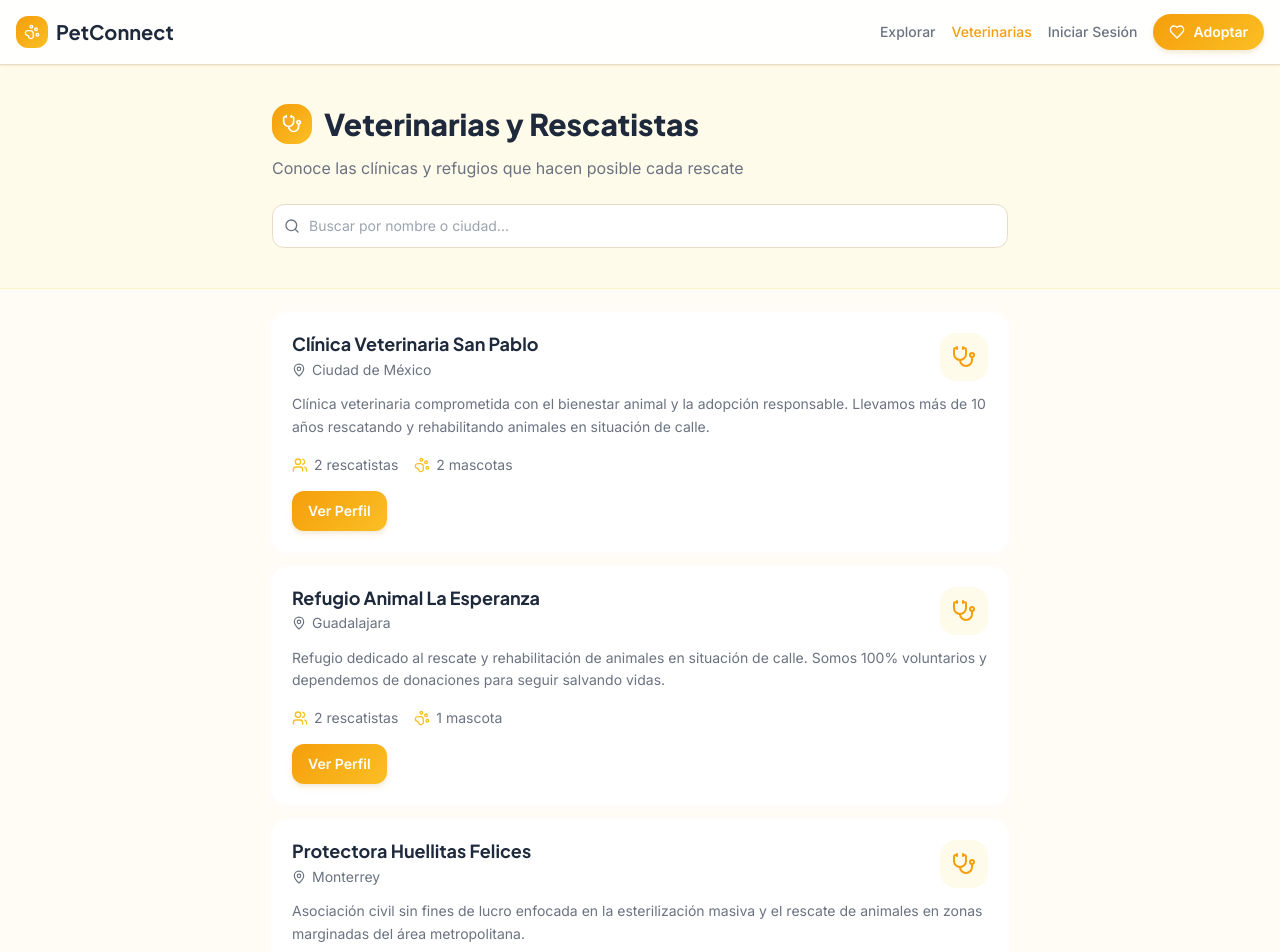
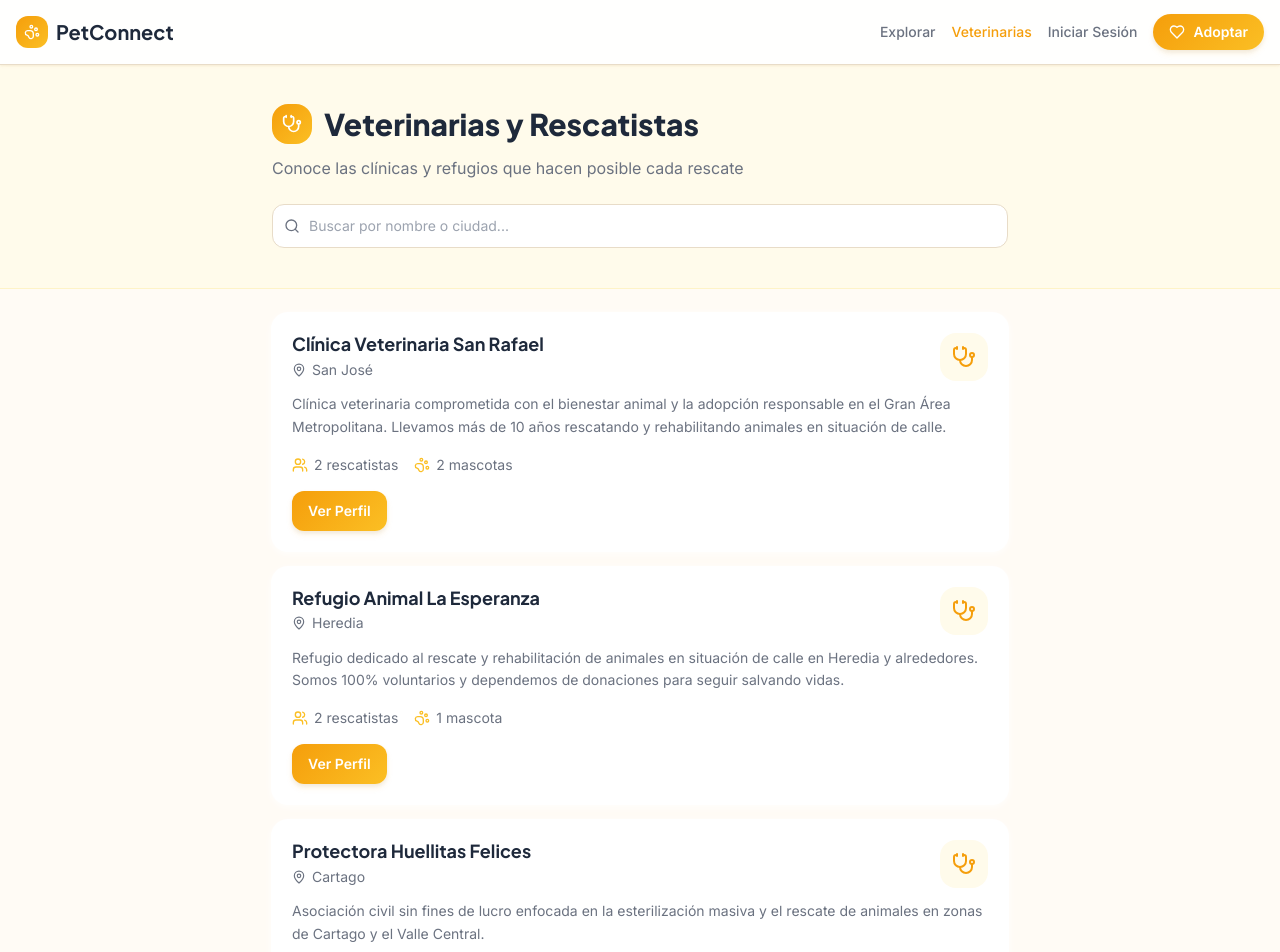
Before and after one commit to AndresZum04/petProyect, a Next.js app: page /vets in a window 1280 px wide. Shown: the top 952 px of the page. Built offline with nearby package versions, Linux system fonts and the light colour scheme; no server answers.

Commit message:
feat: datos demo actualizados a Costa Rica (ciudades, teléfonos +506, nombres)

```diff
--- a/app/dashboard/page.tsx
+++ b/app/dashboard/page.tsx
@@ -14,9 +14,9 @@ import useDemoAuthStore from '@/store/useDemoAuthStore'
 import type { Pet } from '@/types'
 
 const DEMO_PETS: Pet[] = [
-  { id: 'demo-1', name: 'Luna', species: 'dog', breed: 'Golden Retriever Mix', age_label: '2 años', size: 'large', gender: 'female', status: 'available', special_needs: false, personality_tags: ['juguetona', 'cariñosa'], photos: ['https://images.unsplash.com/photo-1552053831-71594a27632d?w=200&q=80'], location: 'Ciudad de México', created_at: new Date().toISOString() },
-  { id: 'demo-2', name: 'Mochi', species: 'cat', breed: 'Doméstico de Pelo Corto', age_label: '1 año', size: 'small', gender: 'male', status: 'available', special_needs: false, personality_tags: ['curioso'], photos: ['https://images.unsplash.com/photo-1574158622682-e40e69881006?w=200&q=80'], location: 'Guadalajara', created_at: new Date().toISOString() },
-  { id: 'demo-3', name: 'Bruno', species: 'dog', breed: 'Bulldog Francés', age_label: '4 años', size: 'small', gender: 'male', status: 'reserved', special_needs: true, personality_tags: ['calmado'], photos: ['https://images.unsplash.com/photo-1583511655857-d19b40a7a54e?w=200&q=80'], location: 'Monterrey', created_at: new Date().toISOString() },
+  { id: 'demo-1', name: 'Luna', species: 'dog', breed: 'Golden Retriever Mix', age_label: '2 años', size: 'large', gender: 'female', status: 'available', special_needs: false, personality_tags: ['juguetona', 'cariñosa'], photos: ['https://images.unsplash.com/photo-1552053831-71594a27632d?w=200&q=80'], location: 'San José', created_at: new Date().toISOString() },
+  { id: 'demo-2', name: 'Mochi', species: 'cat', breed: 'Doméstico de Pelo Corto', age_label: '1 año', size: 'small', gender: 'male', status: 'available', special_needs: false, personality_tags: ['curioso'], photos: ['https://images.unsplash.com/photo-1574158622682-e40e69881006?w=200&q=80'], location: 'Heredia', created_at: new Date().toISOString() },
+  { id: 'demo-3', name: 'Bruno', species: 'dog', breed: 'Bulldog Francés', age_label: '4 años', size: 'small', gender: 'male', status: 'reserved', special_needs: true, personality_tags: ['calmado'], photos: ['https://images.unsplash.com/photo-1583511655857-d19b40a7a54e?w=200&q=80'], location: 'Cartago', created_at: new Date().toISOString() },
 ]
 
 const EMPTY_FORM = {
--- a/app/pets/[id]/page.tsx
+++ b/app/pets/[id]/page.tsx
@@ -14,8 +14,8 @@ const DEMO_PETS: Record<string, Pet & { story: string; rescue_story: string; hea
       'https://images.unsplash.com/photo-1587300003388-59208cc962cb?w=800&q=80',
       'https://images.unsplash.com/photo-1552053831-71594a27632d?w=800&q=80',
     ],
-    story: 'Luna fue encontrada deambulando cerca de la carretera con un collar improvisado y sin microchip. A pesar de su difícil comienzo, saluda a cada visitante con su característico giro de cola y enamora a todos en segundos. Aprendió cinco comandos en solo dos semanas de hogar temporal — claramente alguien la amó y le enseñó bien.',
-    rescue_story: 'Luna fue rescatada el 15 de junio de 2024 a la orilla de la Carretera 35. Un conductor amable la vio y llamó a nuestra línea de rescate. Estaba desnutrida pero de buen ánimo. Tras 3 meses de hogar temporal, está lista para su hogar para siempre.',
+    story: 'Luna fue encontrada deambulando cerca de la autopista en Escazú con un collar improvisado y sin microchip. A pesar de su difícil comienzo, saluda a cada visitante con su característico giro de cola y enamora a todos en segundos. Aprendió cinco comandos en solo dos semanas de hogar temporal — claramente alguien la amó y le enseñó bien.',
+    rescue_story: 'Luna fue rescatada el 15 de junio de 2024 a la orilla de la Ruta 27 cerca de Ciudad Colón. Un conductor amable la vio y llamó a nuestra línea de rescate. Estaba desnutrida pero de buen ánimo. Tras 3 meses de hogar temporal en San José, está lista para su hogar para siempre.',
     health_notes: 'Completamente vacunada, esterilizada y con microchip. Salud excelente. Pasa todas las pruebas de temperamento con honores.',
     vaccines: [
       { name: 'Rabia', date: 'Jul 2024' },
--- a/lib/translations.ts
+++ b/lib/translations.ts
@@ -123,11 +123,11 @@ export const translations = {
       subtitle: 'Tell us a bit about yourself so the shelter can find the best match.',
       fields: {
         name: 'Full Name',
-        namePlaceholder: 'Maria García',
+        namePlaceholder: 'María Rodríguez',
         email: 'Email',
         emailPlaceholder: 'you@email.com',
         phone: 'Phone',
-        phonePlaceholder: '+1 555 000',
+        phonePlaceholder: '+506 8888-0000',
         housing: 'Your home',
         experience: 'Experience with pets',
         motivation: (name: string) => `Why do you want to adopt ${name}?`,
@@ -214,7 +214,7 @@ export const translations = {
         saving: 'Saving...',
         add: 'Add Pet',
         location: 'Location',
-        locationPlaceholder: 'City or neighborhood',
+        locationPlaceholder: 'San José, Heredia...',
         contact: 'Contact',
         contactPlaceholder: 'Phone or email',
         requirements: 'Adoption Requirements',
@@ -265,7 +265,7 @@ export const translations = {
         city: 'City',
         cityPlaceholder: 'Mexico City',
         phone: 'Phone',
-        phonePlaceholder: '+1 555 000',
+        phonePlaceholder: '+506 8888-0000',
         email: 'Email',
         emailPlaceholder: 'contact@vet.com',
         description: 'Description',
@@ -291,7 +291,7 @@ export const translations = {
         title: 'Join as Rescuer',
         subtitle: (vetName: string) => `Register at ${vetName}`,
         name: 'Your name',
-        namePlaceholder: 'María García',
+        namePlaceholder: 'María Rodríguez',
         role: 'Role',
         roles: { rescuer: 'Rescuer', vet: 'Veterinarian', volunteer: 'Volunteer', foster: 'Foster Home' },
         submit: 'Join',
@@ -443,11 +443,11 @@ export const translations = {
       subtitle: 'Cuéntanos un poco sobre ti para que el refugio encuentre el mejor candidato.',
       fields: {
         name: 'Nombre Completo',
-        namePlaceholder: 'María García',
+        namePlaceholder: 'María Rodríguez',
         email: 'Correo Electrónico',
         emailPlaceholder: 'tú@correo.com',
         phone: 'Teléfono',
-        phonePlaceholder: '+52 55 0000',
+        phonePlaceholder: '+506 8888-0000',
         housing: 'Tu hogar',
         experience: 'Experiencia con mascotas',
         motivation: (name: string) => `¿Por qué quieres adoptar a ${name}?`,
@@ -534,7 +534,7 @@ export const translations = {
         saving: 'Guardando...',
         add: 'Agregar Mascota',
         location: 'Ubicación',
-        locationPlaceholder: 'Ciudad o colonia',
+        locationPlaceholder: 'San José, Heredia, Cartago...',
         contact: 'Contacto',
         contactPlaceholder: 'Teléfono o correo',
         requirements: 'Requisitos de Adopción',
@@ -583,9 +583,9 @@ export const translations = {
         name: 'Nombre',
         namePlaceholder: 'Clínica Veterinaria San Pablo',
         city: 'Ciudad',
-        cityPlaceholder: 'Ciudad de México',
+        cityPlaceholder: 'San José',
         phone: 'Teléfono',
-        phonePlaceholder: '+52 55 0000 0000',
+        phonePlaceholder: '+506 2222-0000',
         email: 'Correo',
         emailPlaceholder: 'contacto@veterinaria.com',
         description: 'Descripción',
@@ -611,7 +611,7 @@ export const translations = {
         title: 'Unirme como Rescatista',
         subtitle: (vetName: string) => `Regístrate en ${vetName}`,
         name: 'Tu nombre',
-        namePlaceholder: 'María García',
+        namePlaceholder: 'María Rodríguez',
         role: 'Rol',
         roles: { rescuer: 'Rescatista', vet: 'Veterinario/a', volunteer: 'Voluntario/a', foster: 'Hogar Temporal' },
         submit: 'Unirme',
--- a/store/useVetStore.ts
+++ b/store/useVetStore.ts
@@ -7,63 +7,63 @@ import type { Vet, Rescuer, VetPet } from '@/types'
 const DEMO_VETS: Vet[] = [
   {
     id: 'vet-1',
-    name: 'Clínica Veterinaria San Pablo',
-    city: 'Ciudad de México',
-    phone: '+52 55 1234 5678',
-    email: 'contacto@sanpablo.vet',
-    description: 'Clínica veterinaria comprometida con el bienestar animal y la adopción responsable. Llevamos más de 10 años rescatando y rehabilitando animales en situación de calle.',
+    name: 'Clínica Veterinaria San Rafael',
+    city: 'San José',
+    phone: '+506 2224-5678',
+    email: 'contacto@sanrafael.cr',
+    description: 'Clínica veterinaria comprometida con el bienestar animal y la adopción responsable en el Gran Área Metropolitana. Llevamos más de 10 años rescatando y rehabilitando animales en situación de calle.',
     created_at: new Date(Date.now() - 86400000 * 30).toISOString(),
   },
   {
     id: 'vet-2',
     name: 'Refugio Animal La Esperanza',
-    city: 'Guadalajara',
-    phone: '+52 33 9876 5432',
-    email: 'info@laesperanza.org',
-    description: 'Refugio dedicado al rescate y rehabilitación de animales en situación de calle. Somos 100% voluntarios y dependemos de donaciones para seguir salvando vidas.',
+    city: 'Heredia',
+    phone: '+506 2261-3490',
+    email: 'info@laesperanza.cr',
+    description: 'Refugio dedicado al rescate y rehabilitación de animales en situación de calle en Heredia y alrededores. Somos 100% voluntarios y dependemos de donaciones para seguir salvando vidas.',
     created_at: new Date(Date.now() - 86400000 * 15).toISOString(),
   },
   {
     id: 'vet-3',
     name: 'Protectora Huellitas Felices',
-    city: 'Monterrey',
-    phone: '+52 81 5555 1234',
-    email: 'huellitas@correo.com',
-    description: 'Asociación civil sin fines de lucro enfocada en la esterilización masiva y el rescate de animales en zonas marginadas del área metropolitana.',
+    city: 'Cartago',
+    phone: '+506 2552-1234',
+    email: 'huellitas@gmail.com',
+    description: 'Asociación civil sin fines de lucro enfocada en la esterilización masiva y el rescate de animales en zonas de Cartago y el Valle Central.',
     created_at: new Date(Date.now() - 86400000 * 7).toISOString(),
   },
 ]
 
 const DEMO_RESCUERS: Rescuer[] = [
-  { id: 'res-1', vet_id: 'vet-1', name: 'Dra. Ana López', role: 'Veterinaria', created_at: new Date(Date.now() - 86400000 * 20).toISOString() },
-  { id: 'res-2', vet_id: 'vet-1', name: 'Carlos Martín', role: 'Rescatista', created_at: new Date(Date.now() - 86400000 * 10).toISOString() },
-  { id: 'res-3', vet_id: 'vet-2', name: 'Sofía Ramírez', role: 'Voluntaria', created_at: new Date(Date.now() - 86400000 * 5).toISOString() },
-  { id: 'res-4', vet_id: 'vet-2', name: 'Dr. Miguel Torres', role: 'Veterinario', created_at: new Date(Date.now() - 86400000 * 3).toISOString() },
-  { id: 'res-5', vet_id: 'vet-3', name: 'Laura Gómez', role: 'Hogar Temporal', created_at: new Date(Date.now() - 86400000 * 2).toISOString() },
+  { id: 'res-1', vet_id: 'vet-1', name: 'Dra. Ana Solano', role: 'Veterinario/a', created_at: new Date(Date.now() - 86400000 * 20).toISOString() },
+  { id: 'res-2', vet_id: 'vet-1', name: 'Carlos Mora', role: 'Rescatista', created_at: new Date(Date.now() - 86400000 * 10).toISOString() },
+  { id: 'res-3', vet_id: 'vet-2', name: 'Sofía Vargas', role: 'Voluntario/a', created_at: new Date(Date.now() - 86400000 * 5).toISOString() },
+  { id: 'res-4', vet_id: 'vet-2', name: 'Dr. Miguel Arias', role: 'Veterinario/a', created_at: new Date(Date.now() - 86400000 * 3).toISOString() },
+  { id: 'res-5', vet_id: 'vet-3', name: 'Laura Campos', role: 'Hogar Temporal', created_at: new Date(Date.now() - 86400000 * 2).toISOString() },
 ]
 
 const DEMO_VET_PETS: VetPet[] = [
   {
-    id: 'vp-1', vet_id: 'vet-1', name: 'Max', species: 'dog', age_label: '1 año',
-    description: 'Rescatado de las calles del centro. Muy cariñoso y activo, se lleva bien con niños y otros perros.',
+    id: 'vp-1', vet_id: 'vet-1', name: 'Tico', species: 'dog', age_label: '1 año',
+    description: 'Rescatado de las calles de Los Yoses. Muy cariñoso y activo, se lleva bien con niños y otros perros. Busca un hogar con jardín.',
     photos: ['https://images.unsplash.com/photo-1587300003388-59208cc962cb?w=400&q=80'],
     status: 'available', created_at: new Date(Date.now() - 86400000 * 5).toISOString(),
   },
   {
-    id: 'vp-2', vet_id: 'vet-1', name: 'Mia', species: 'cat', age_label: '6 meses',
-    description: 'Rescatada de una colonia felina. Tímida al principio pero muy amorosa una vez que te conoce.',
+    id: 'vp-2', vet_id: 'vet-1', name: 'Mía', species: 'cat', age_label: '6 meses',
+    description: 'Rescatada de una colonia felina en Barrio Escalante. Tímida al principio pero muy amorosa una vez que te conoce.',
     photos: ['https://images.unsplash.com/photo-1548247416-ec66f4900b2e?w=400&q=80'],
     status: 'available', created_at: new Date(Date.now() - 86400000 * 3).toISOString(),
   },
   {
-    id: 'vp-3', vet_id: 'vet-2', name: 'Rocky', species: 'dog', age_label: '3 años',
-    description: 'Rescatado de una situación de maltrato. Completamente rehabilitado, busca una familia paciente y amorosa.',
+    id: 'vp-3', vet_id: 'vet-2', name: 'Pura Vida', species: 'dog', age_label: '3 años',
+    description: 'Rescatado de una situación de maltrato en San Pablo de Heredia. Completamente rehabilitado, busca una familia paciente y amorosa.',
     photos: ['https://images.unsplash.com/photo-1601979031925-424e53b6caaa?w=400&q=80'],
     status: 'available', created_at: new Date(Date.now() - 86400000 * 8).toISOString(),
   },
   {
     id: 'vp-4', vet_id: 'vet-3', name: 'Canela', species: 'rabbit', age_label: '2 años',
-    description: 'Conejita rescatada de un criadero clandestino. Muy tranquila y fácil de cuidar.',
+    description: 'Conejita rescatada en Cartago. Muy tranquila y fácil de cuidar, perfecta para apartamento.',
     photos: ['https://images.unsplash.com/photo-1585110396000-c9ffd4e4b308?w=400&q=80'],
     status: 'available', created_at: new Date(Date.now() - 86400000 * 4).toISOString(),
   },
```
Also changed, not shown: app/dashboard/requests/page.tsx (+6 -6 lines).
